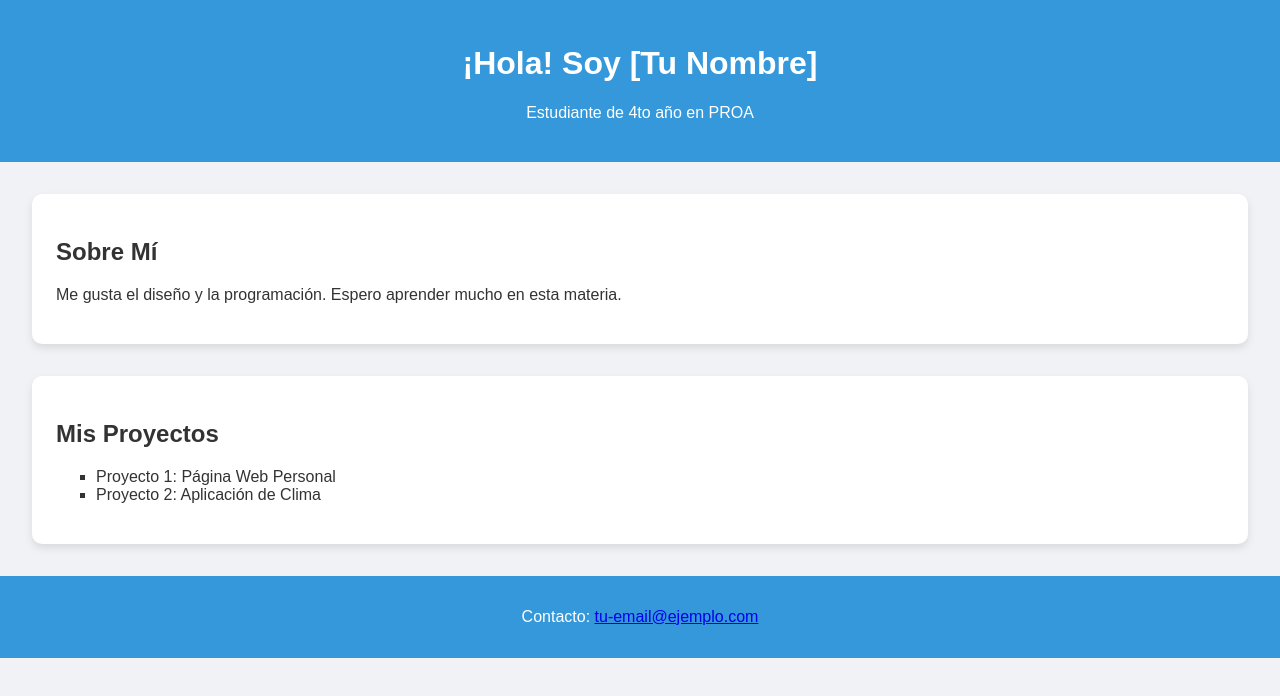
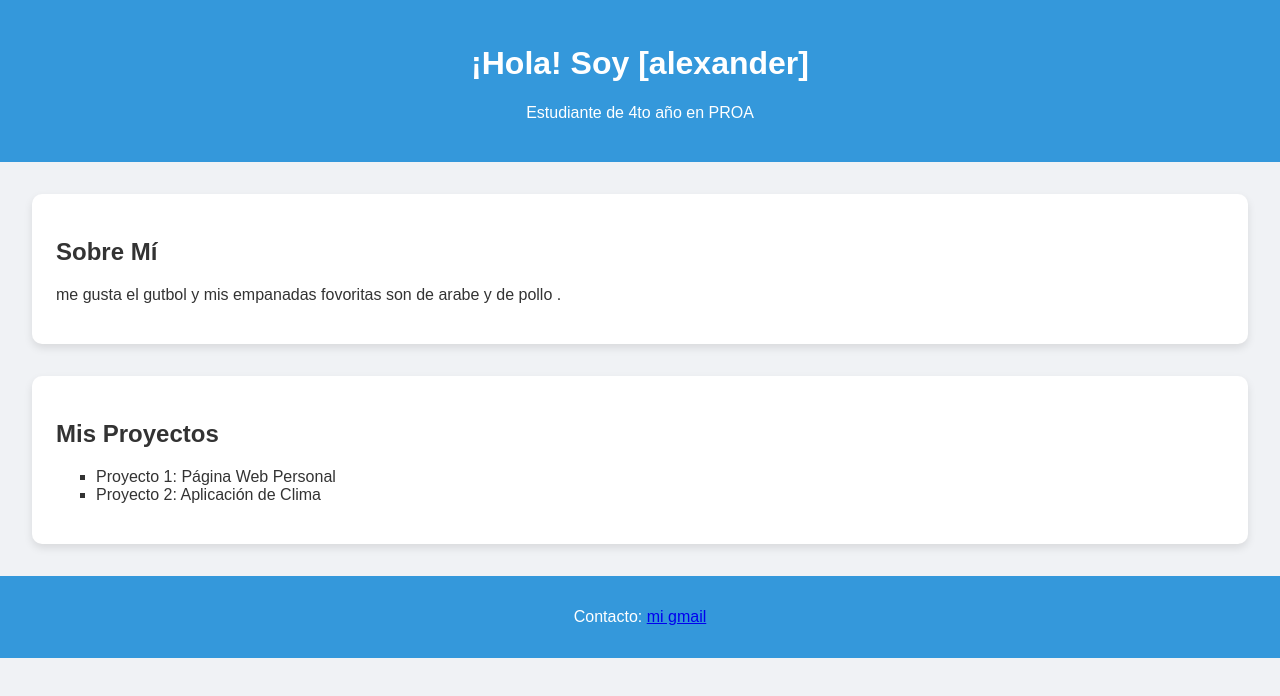
Before and after one commit to vladalex123/alexander-trabajo-pr-ctico-6, a plain HTML site: page index.html in a window 1280 px wide. Drawn offline with Linux system fonts and the light colour scheme.

Commit message:
Update index.html

```diff
--- a/index.html
+++ b/index.html
@@ -8,14 +8,14 @@
 </head>
 <body>
     <header>
-        <h1>¡Hola! Soy [Tu Nombre]</h1>
+        <h1>¡Hola! Soy [alexander]</h1>
         <p>Estudiante de 4to año en PROA</p>
     </header>
 
     <main>
         <section id="sobre-mi">
             <h2>Sobre Mí</h2>
-            <p>Me gusta el diseño y la programación. Espero aprender mucho en esta materia.</p>
+            <p>me gusta el gutbol y  mis empanadas fovoritas son de arabe y de pollo .</p>
         </section>
 
         <section id="proyectos">
@@ -28,7 +28,7 @@
     </main>
 
     <footer>
-        <p>Contacto: <a href="mailto:tu-email@ejemplo.com">tu-email@ejemplo.com</a></p>
+        <p>Contacto: <a href="https://www.google.com/support/accounts/bin/answer.py?answer=181692">mi gmail</a></p>
     </footer>
 </body>
 </html>
```
